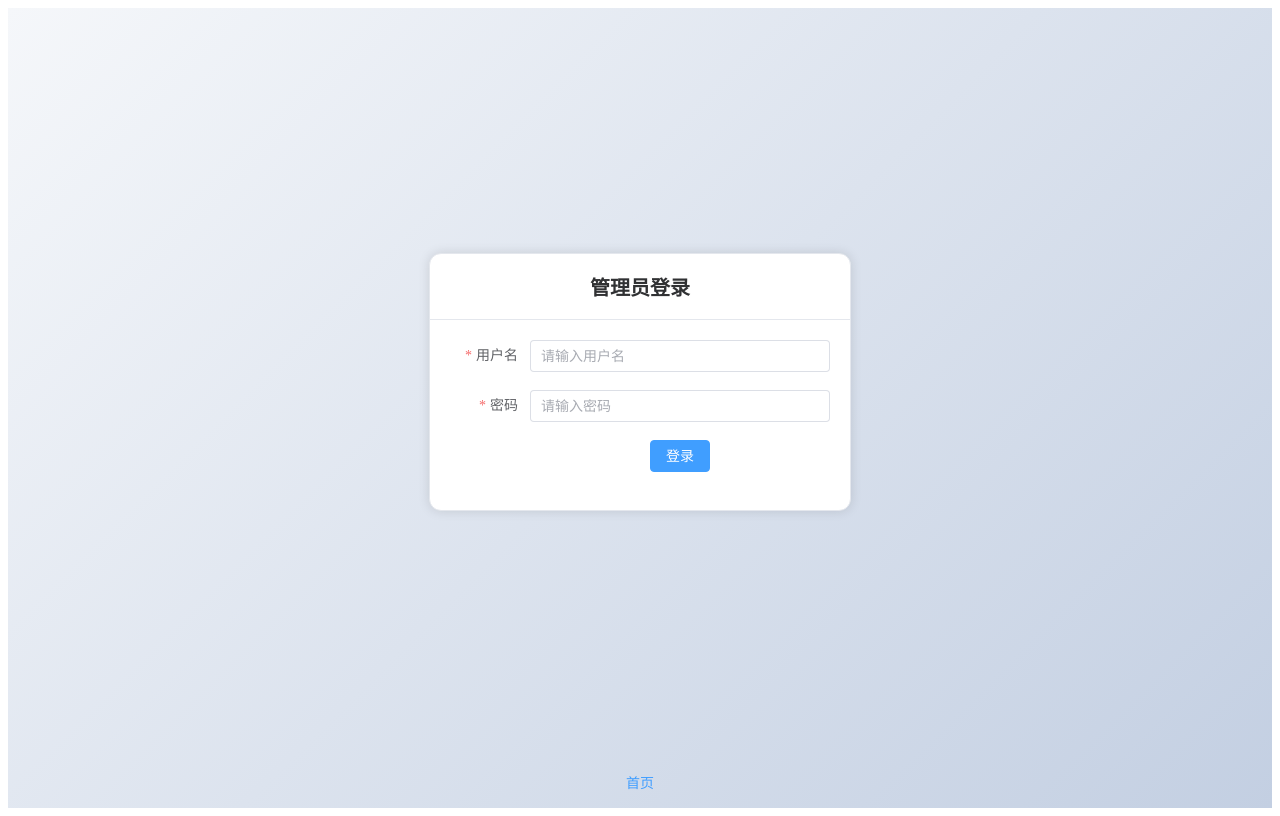
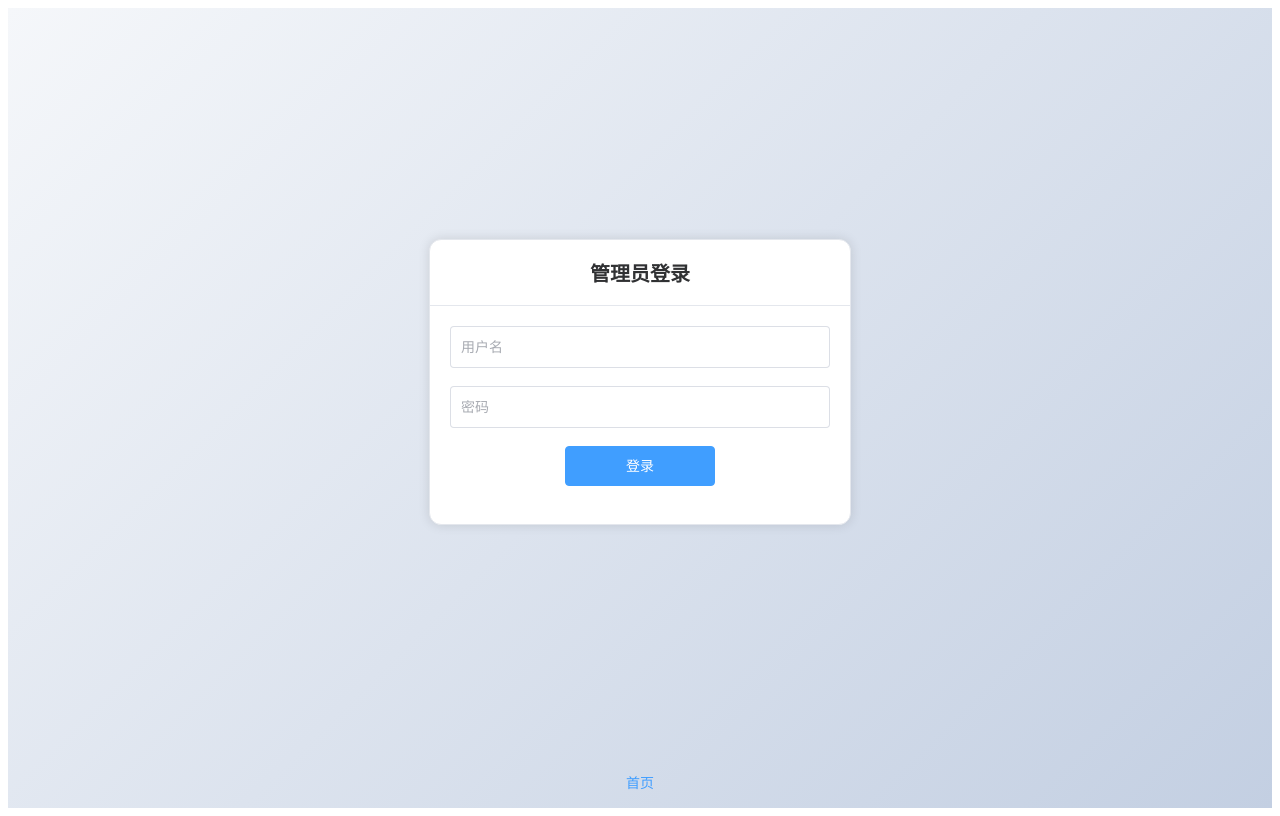
Before and after one commit to letsopen/ProNavigator, a Vue app in the folder web/: page /admin/login in a window 1280 px wide. Built offline with nearby package versions, Linux system fonts and the light colour scheme.

Commit message:
样式优化

```diff
--- a/web/src/views/Home.vue
+++ b/web/src/views/Home.vue
@@ -8,7 +8,7 @@
       />
     </el-header>
 
-    <el-main>
+    <el-main class="main-content">
       <el-empty
         v-if="empty"
         description="暂无导航内容，请联系管理员"
@@ -66,7 +66,7 @@
       </div>
     </el-main>
 
-    <el-footer>
+    <el-footer class="fixed-footer">
       <div class="footer-content">
         <el-link
           type="primary"
@@ -157,7 +157,18 @@ onMounted(loadHomeData);
   display: flex;
   align-items: center;
   justify-content: center;
-  gap: 16px;
   height: 100%;
 }
+.main-content {
+  padding-bottom: 50px;
+}
+.fixed-footer {
+  position: fixed;
+  bottom: 15px;
+  left: 0;
+  right: 0;
+  height: auto;
+  border-top: none;
+  background: transparent;
+}
 </style>
--- a/web/src/views/admin/Layout.vue
+++ b/web/src/views/admin/Layout.vue
@@ -31,11 +31,11 @@
       </el-menu>
     </el-header>
 
-    <el-main>
+    <el-main class="main-content">
       <slot />
     </el-main>
 
-    <el-footer>
+    <el-footer class="fixed-footer">
       <div class="footer-content">
         <el-link
           type="primary"
@@ -99,4 +99,16 @@ async function logout() {
   justify-content: center;
   height: 100%;
 }
+.main-content {
+  padding-bottom: 50px;
+}
+.fixed-footer {
+  position: fixed;
+  bottom: 15px;
+  left: 0;
+  right: 0;
+  height: auto;
+  border-top: none;
+  background: transparent;
+}
 </style>
--- a/web/src/views/admin/Login.vue
+++ b/web/src/views/admin/Login.vue
@@ -14,30 +14,29 @@
           ref="form"
           :model="formData"
           :rules="rules"
-          label-position="right"
-          label-width="80px"
         >
           <el-form-item
-            label="用户名"
             prop="username"
           >
             <el-input
               v-model="formData.username"
-              placeholder="请输入用户名"
+              class="login-input"
+              placeholder="用户名"
             />
           </el-form-item>
           <el-form-item
-            label="密码"
             prop="password"
           >
             <el-input
               v-model="formData.password"
+              class="login-input"
               type="password"
-              placeholder="请输入密码"
+              placeholder="密码"
             />
           </el-form-item>
           <el-form-item class="submit-item">
             <el-button
+              class="login-button"
               type="primary"
               :loading="submitting"
               @click="onSubmit"
@@ -144,4 +143,12 @@ async function onSubmit() {
 .submit-item :deep(.el-form-item__content) {
   justify-content: center;
 }
+.login-input :deep(.el-input__inner) {
+  height: 40px;
+  line-height: 40px;
+}
+.login-button {
+  width: 150px;
+  height: 40px;
+}
 </style>
```
